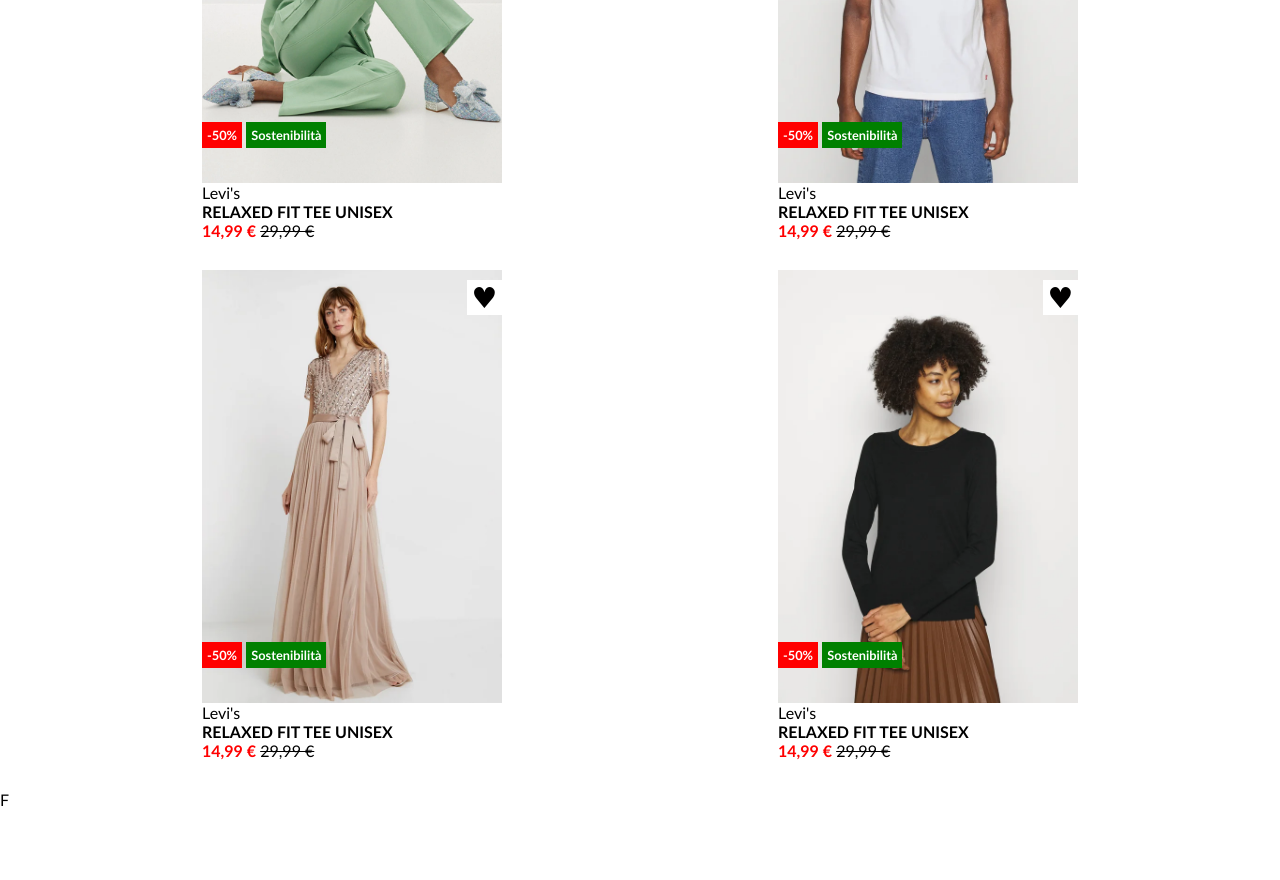
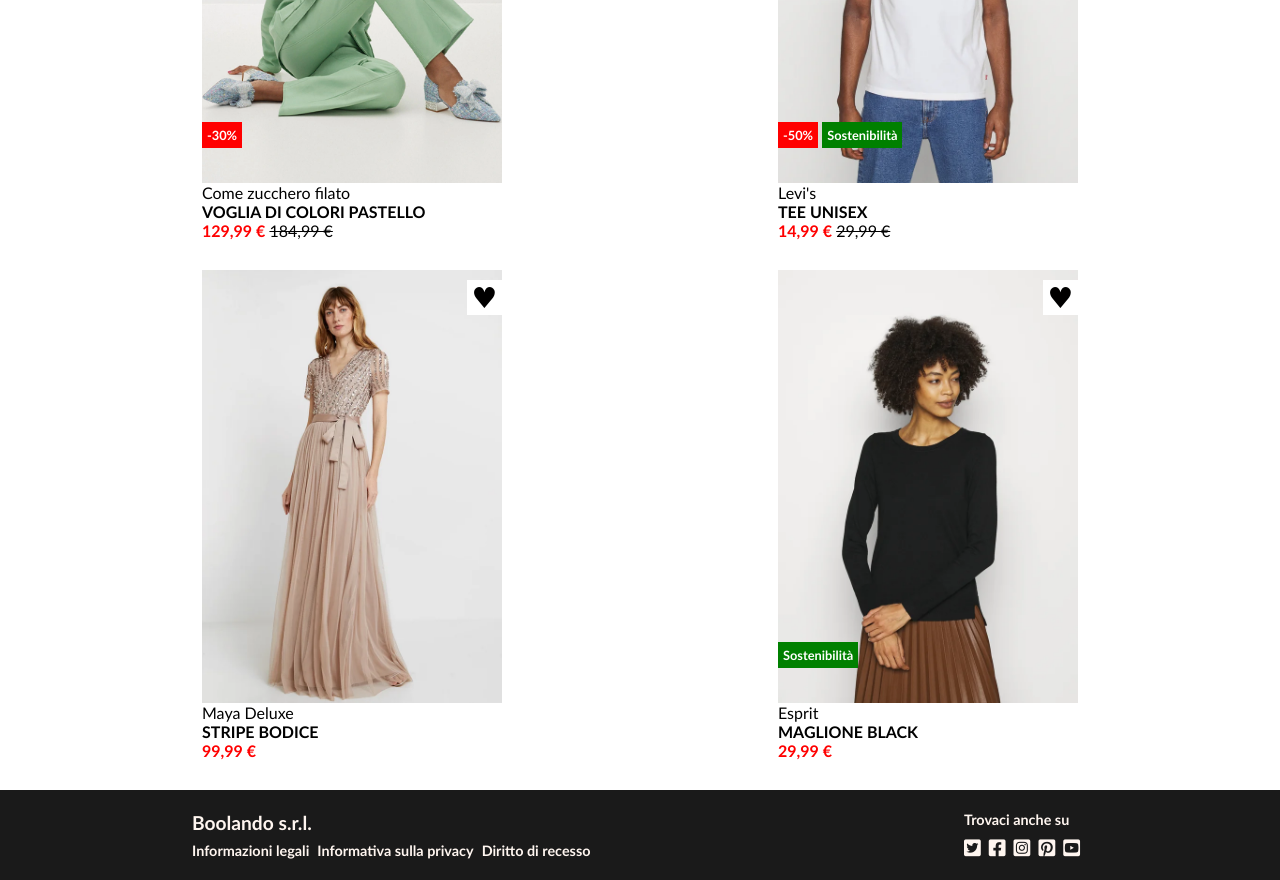
Before and after one commit to stedfl/html-css-boolando, a plain HTML site: page index.html in a window 1280 px wide. Shown: the part 860-1740 px from the top of the page. Before the commit the page ends 1669 px from the top, so only its background shows below. Drawn offline with Linux system fonts and the light colour scheme.

Commit message:
add footer

```diff
--- a/css/style.css
+++ b/css/style.css
@@ -8,14 +8,19 @@ body {
   font-family: 'Trebuchet MS', 'Lucida Sans Unicode', 'Lucida Grande', 'Lucida Sans', Arial, sans-serif;
 }
 
+/* HEADER */
 /* AGGIUNGERE BOX SHADOW SOTTO */
+header, footer {
+  margin: 0 auto;
+  width: 100%;
+  color: #fff6f0;
+}
+
 header {
-  margin: 0 auto;
   background-color: #ff6900;
-  height: 60px;
-  width: 100%;
   top: 0;
   left: 0;
+  height: 60px;
   box-shadow: ;
 }
 
@@ -23,15 +28,15 @@ header {
   max-width: 1200px;
   width: 70%;
   height: 100%;
-  margin: auto;
+  margin: 0 auto;
 }
 
-header .container {
+header .container, footer .container {
   justify-content: space-between;
   align-items: center;
 }
 
-.container, header ul, header li {
+.container, ul, li {
   display: flex;
 }
 
@@ -40,20 +45,25 @@ header img {
   vertical-align: middle;
 }
 
-header li {
+li {
   list-style: none;
   padding-right: 8px;
+}
 
-}
-header a {
+a {
   text-decoration: none;
   color: #fff6f0;
+}
+
+a:hover {
+  text-decoration: underline;
 }
 
 header ul.menu li {
   font-weight: bold;
 }
 
+/* MAIN */
 main .container {
   margin-top: 30px;
   justify-content: space-between;
@@ -90,6 +100,7 @@ main .container {
   line-height: 35px;
   font-size: 1.8rem;
 }
+
 main .article .discount {
   position: absolute;
   left: 0;
@@ -114,6 +125,7 @@ main .container {
 
 main .article .info h3 {
   font-size: 1rem;
+  text-transform: uppercase;
 }
 
 main .article .info .first {
@@ -136,3 +148,25 @@ main .container {
 main .article .card .heart:hover {
   color: #ff0000;
 }
+
+/* FOOTER */
+footer {
+  height: 90px;
+  bottom: 0;
+  left: 0;
+  background-color: #1a1a1a;
+  color: #fff6f0;
+  font-weight: bold;
+}
+
+footer h2, footer .social li {
+  font-size: 1.2rem;
+}
+
+footer .legal-info li, footer h4 {
+  font-size: 0.9rem;
+}
+
+footer h2, footer h4 {
+  margin-bottom: 8px;
+}
--- a/index.html
+++ b/index.html
@@ -28,6 +28,7 @@
   <main>
     <div class="container">
 
+      <!-- ARTICLE -->
       <div class="article">
         <div class="card">
           <div class="image">
@@ -43,12 +44,14 @@
 
         <div class="info">
           <p class="brand">Levi's</p>
-          <h3>RELAXED FIT TEE UNISEX</h3>
+          <h3>Relaxed Fit Tee Unisex</h3>
           <span class="first price">14,99 €</span>
           <span class="after price">29,99 €</span>
         </div>
       </div>
+      <!-- /ARTICLE -->
 
+      <!-- ARTICLE -->
       <div class="article">
         <div class="card">
           <div class="image">
@@ -57,19 +60,20 @@
           </div>
           <span class="heart">&hearts;</span>
           <div class="discount">
-            <span class="amount">-50%</span>
-            <span class="special">Sostenibilità</span>
+            <span class="amount">-30%</span>
           </div>
         </div>
 
         <div class="info">
-          <p class="brand">Levi's</p>
-          <h3>RELAXED FIT TEE UNISEX</h3>
-          <span class="first price">14,99 €</span>
+          <p class="brand">Guess</p>
+          <h3>Roses Tee Unisex</h3>
+          <span class="first price">20,99 €</span>
           <span class="after price">29,99 €</span>
         </div>
       </div>
+      <!-- /ARTICLE -->
 
+      <!-- ARTICLE -->
       <div class="article">
         <div class="card">
           <div class="image">
@@ -78,19 +82,20 @@
           </div>
           <span class="heart">&hearts;</span>
           <div class="discount">
-            <span class="amount">-50%</span>
-            <span class="special">Sostenibilità</span>
+            <span class="amount">-30%</span>
           </div>
         </div>
 
         <div class="info">
-          <p class="brand">Levi's</p>
-          <h3>RELAXED FIT TEE UNISEX</h3>
-          <span class="first price">14,99 €</span>
-          <span class="after price">29,99 €</span>
+          <p class="brand">Come zucchero filato</p>
+          <h3>Voglia di colori pastello</h3>
+          <span class="first price">129,99 €</span>
+          <span class="after price">184,99 €</span>
         </div>
       </div>
+      <!-- /ARTICLE -->
 
+      <!-- ARTICLE -->
       <div class="article">
         <div class="card">
           <div class="image">
@@ -106,12 +111,14 @@
 
         <div class="info">
           <p class="brand">Levi's</p>
-          <h3>RELAXED FIT TEE UNISEX</h3>
+          <h3>Tee Unisex</h3>
           <span class="first price">14,99 €</span>
           <span class="after price">29,99 €</span>
         </div>
       </div>
+      <!-- /ARTICLE -->
 
+      <!-- ARTICLE -->
       <div class="article">
         <div class="card">
           <div class="image">
@@ -119,20 +126,17 @@
             <img class="under"src="img/5b.webp" alt="">
           </div>
           <span class="heart">&hearts;</span>
-          <div class="discount">
-            <span class="amount">-50%</span>
-            <span class="special">Sostenibilità</span>
-          </div>
         </div>
 
         <div class="info">
-          <p class="brand">Levi's</p>
-          <h3>RELAXED FIT TEE UNISEX</h3>
-          <span class="first price">14,99 €</span>
-          <span class="after price">29,99 €</span>
+          <p class="brand">Maya Deluxe</p>
+          <h3>Stripe Bodice</h3>
+          <span class="first price">99,99 €</span>
         </div>
       </div>
+      <!-- /ARTICLE -->
 
+      <!-- ARTICLE -->
       <div class="article">
         <div class="card">
           <div class="image">
@@ -141,23 +145,44 @@
           </div>
           <span class="heart">&hearts;</span>
           <div class="discount">
-            <span class="amount">-50%</span>
             <span class="special">Sostenibilità</span>
           </div>
         </div>
 
         <div class="info">
-          <p class="brand">Levi's</p>
-          <h3>RELAXED FIT TEE UNISEX</h3>
-          <span class="first price">14,99 €</span>
-          <span class="after price">29,99 €</span>
+          <p class="brand">Esprit</p>
+          <h3>Maglione Black</h3>
+          <span class="first price">29,99 €</span>
         </div>
+      </div>
+      <!-- /ARTICLE -->
+
+    </div>
+  </main>
+  <footer>
+    <div class="container">
+      <div class="legal-entity">
+        <h2>Boolando s.r.l.</h2>
+        <ul class="legal-info">
+          <li><a href="#">Informazioni legali</a></li>
+          <li><a href="#">Informativa sulla privacy</a></li>
+          <li><a href="#">Diritto di recesso</a></li>
+        </ul>
+      </div>
+
+      <div class="whereto">
+        <h4>Trovaci anche su</h4>
+          <ul class="social">
+          <li><a href="#"><i class="fa-brands fa-square-twitter"></i></a></li>
+          <li><a href="#"><i class="fa-brands fa-square-facebook"></i></a></li>
+          <li><a href="#"><i class="fa-brands fa-square-instagram"></i></a></li>
+          <li><a href="#"><i class="fa-brands fa-square-pinterest"></i></a></li>
+          <li><a href="#"><i class="fa-brands fa-square-youtube"></i></a></li>
+        </ul>
       </div>
 
     </div>
-  </main>
-
-  <footer>F</footer>
+  </footer>
 
 </body>
 </html>
```
Lines whose indentation alone changed are shown as unchanged.
